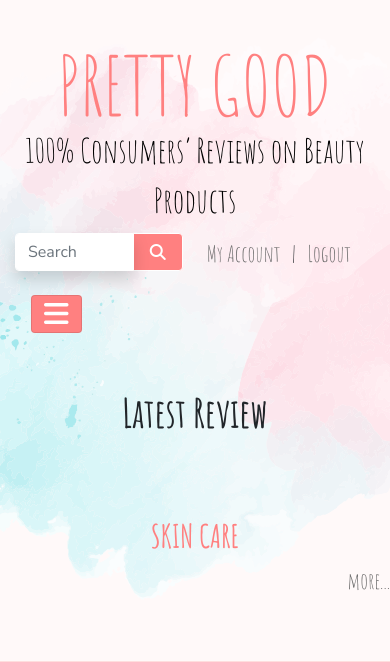
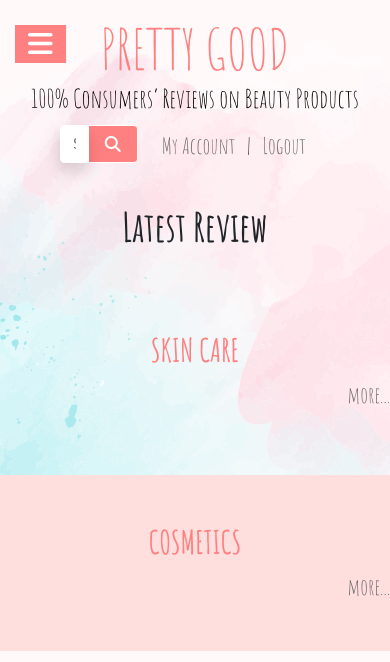
Before and after one commit to jolenewai/beauty_products_reviews, a Flask app: page /read_reviews in a window 390 px wide. Shown: the top 662 px of the page. Run offline with Flask 2, Linux system fonts and the light colour scheme; the visitor is signed in with stand-in values (Sample User, id 1); data that the repository does not hold is empty; some libraries are stand-ins or nearby versions.

Commit message:
change styles for mobile navbar

```diff
--- a/static/css/main.css
+++ b/static/css/main.css
@@ -9,6 +9,14 @@ body {
     font-size: 1.4em;
     font-family: 'Amatic SC', cursive;
     font-weight: 400;
+}
+
+.navbar-custom {
+        background-color: transparent;
+    }
+
+.navbar-close {
+    visibility: hidden;
 }
 
 /* define font style for headers */
@@ -149,7 +157,6 @@ a:hover{
     font-size: 0.63em;
 }
 
-
 .card-text strong, .my-reviews p strong {
     font-weight:600;
     font-size: 1.05em;
@@ -158,3 +165,53 @@ a:hover{
 .stars {
     font-size:0.85em;
 }
+
+
+/* Extra small devices (portrait phones, less than 576px) */
+@media (max-width: 575.98px) {
+
+    .navbar-custom {
+        background-color:#FF8080;
+        width: 100%;
+        z-index: 999;
+        position: fixed;
+        top: 0;
+        left: 0;
+        padding: 20px;
+    }
+
+    .navbar-toggler{
+        position: fixed;
+        top: 25px;
+        left: 15px;
+        z-index: 20;
+    }
+
+    .navbar-close {
+        z-index: 1000;
+        position: fixed;
+        top: 20px;
+        visibility: visible;
+    }
+
+    .navbar a {
+        color: #FFF;
+    }
+
+    .btn a:visited, .btn a:link{
+        color: #FFF;
+    }
+
+
+    #website-title a{
+        font-size: 2.5em;
+        line-height: 0.9em;
+    }
+
+    #website-desc {
+        font-size: 1.15em;
+        color: #000;
+        font-family: 'Amatic SC', cursive;
+        font-weight: 400;
+    }
+ }
--- a/templates/main.template.html
+++ b/templates/main.template.html
@@ -19,15 +19,15 @@
 
     <div class="container">
         <div class="row">
-            <div class="col text-center">
-                <div id="website-title" class="mt-5"><a class="text-decoration-none" href="/">PRETTY GOOD</a></div>
+            <div class="col mt-4 mt-sm-4 mt-lg-5 text-center">
+                <div id="website-title"><a class="text-decoration-none" href="/">PRETTY GOOD</a></div>
                 <div id="website-desc" class="m-0 pt-0">100% Consumers’ Reviews on Beauty Products</div>
             </div>
         </div>
 
             <form class="form-inline my-2 my-lg-0" action="{{url_for('search')}}" method="POST">
 
-                <div class="input-group mb-2 mx-auto text-shadow">
+                <div class="input-group mb-2 mx-auto text-shadow col-10 col-sm-6 col-md-10">
                     <input type="text" class="form-control rounded-left border-white shadow" id="search" name="search"
                         placeholder="Search" aria-label="Search">
                     <div class="input-group-append">
@@ -47,12 +47,17 @@
                 </div>
             </form>
 
-            <nav class="navbar navbar-expand-lg navbar-light light-bg link-border ">
-                <button class="navbar-toggler btn " type="button" data-toggle="collapse" data-target="#navbarSupportedContent" aria-controls="navbarSupportedContent" aria-expanded="false" aria-label="Toggle navigation">
+            <nav class="navbar navbar-expand-lg link-border ">
+                <button class="navbar-toggler btn rounded-0" type="button" data-toggle="collapse" data-target="#navbarSupportedContent" aria-controls="navbarSupportedContent" aria-expanded="false" aria-label="Toggle navigation">
                     <span class="text-white custom-icon"> <i class="fas fa-bars"></i></span>
                 </button>
 
-                <div class="collapse navbar-collapse nav" id="navbarSupportedContent">
+
+
+                <div class="collapse navbar-collapse nav navbar-custom" id="navbarSupportedContent">
+                    <button class="navbar-close btn" type="button" data-toggle="collapse" data-target="#navbarSupportedContent" aria-controls="navbarSupportedContent" aria-expanded="false" aria-label="Toggle navigation">
+                        <span class="text-white custom-icon"><i class="fas fa-times"></i></span>
+                    </button>
                     <ul class="navbar-nav mx-auto my-2">
                     <li class="nav-item mx-2 border link-border text-center btn p-0 rounded-0">
                         <a href="{{url_for('read_reviews')}}" class="nav-link px-5 py-2 text-decoration-none">All</a>
@@ -70,7 +75,7 @@
 
     </div>
     {% block login_user %} {% endblock %}
-    <div class="container-flex mt-5">
+    <div class="container-flex mt-2 mt-sm-5">
     <div class="row justify-content-center mx-0 px-0">
             <div class="col-sm-12 col-lg-10 col-md-10 mx-auto px-0">
 
```
